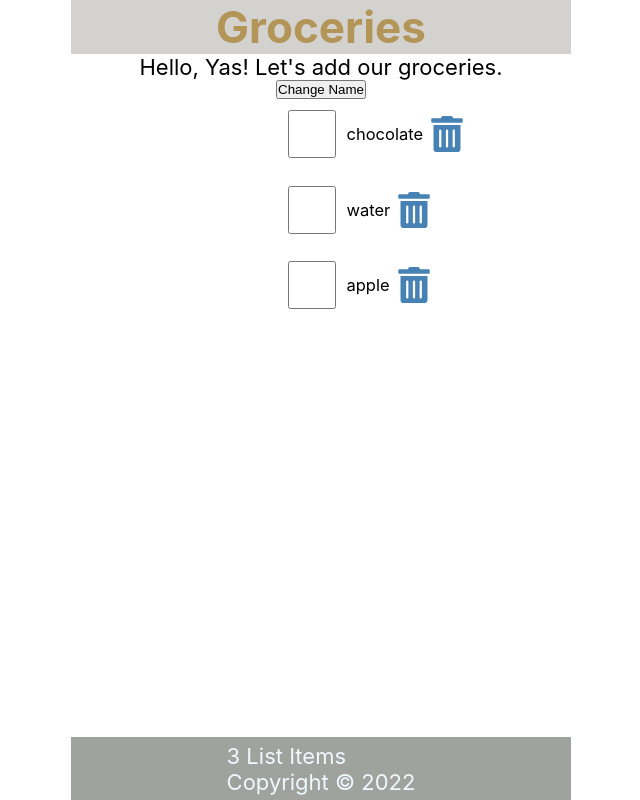
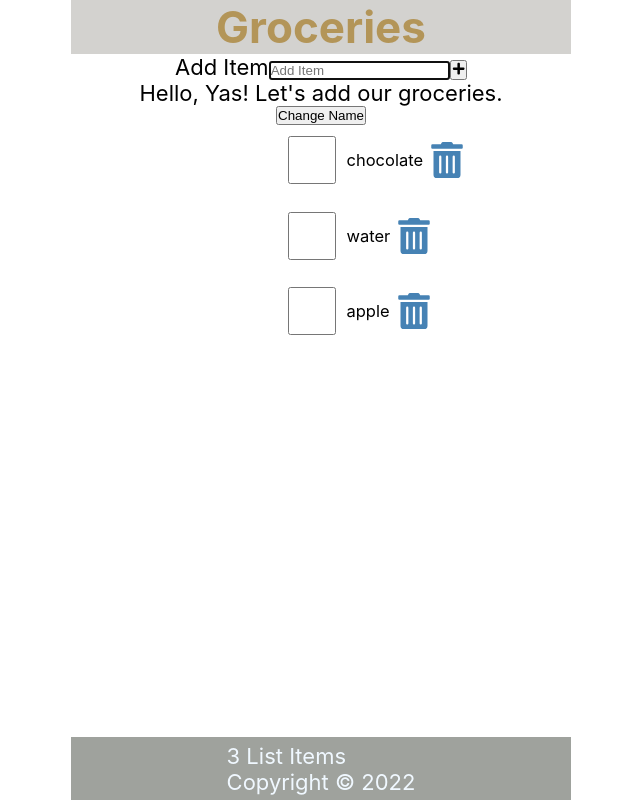
Before and after one commit to Yasikhorram/groceryList, a React (Create React App) app in the folder grocery/: page / in a window 1280 px wide. Shown: the whole page, without its empty margins (319-959 px from the left). Built offline with nearby package versions, Linux system fonts and the light colour scheme.

Commit message:
add search form

```diff
--- /dev/null
+++ b/grocery/src/AddItem.js
@@ -0,0 +1,15 @@
+import { FaPlus } from "react-icons/fa";
+
+const AddItem = () => {
+  return (
+    <form className="addForm">
+      <label htmlFor="addItem">Add Item</label>
+      <input autoFocus id="addItem" placeholder="Add Item" required />
+      <button type="submit" aria-label="Add Item">
+        <FaPlus />
+      </button>
+    </form>
+  );
+};
+
+export default AddItem;
--- a/grocery/src/App.js
+++ b/grocery/src/App.js
@@ -1,4 +1,5 @@
 import Header from "./Header";
+import AddItem from "./AddItem";
 import Content from "./Content";
 import Footer from "./Footer";
 import { useState } from "react";
@@ -33,9 +34,11 @@
   return (
     <div className="App">
       <Header title="Groceries" />
+      <AddItem />
       <p>Hello, {name}! Let's add our groceries.</p>
       <button onClick={handleNameChange}>Change Name </button>
       <Content items={items} setItem={setItem} />
+
       <Footer length={items.length} />
     </div>
   );
```
Also changed, not shown: grocery/ListItem.js (deleted).
